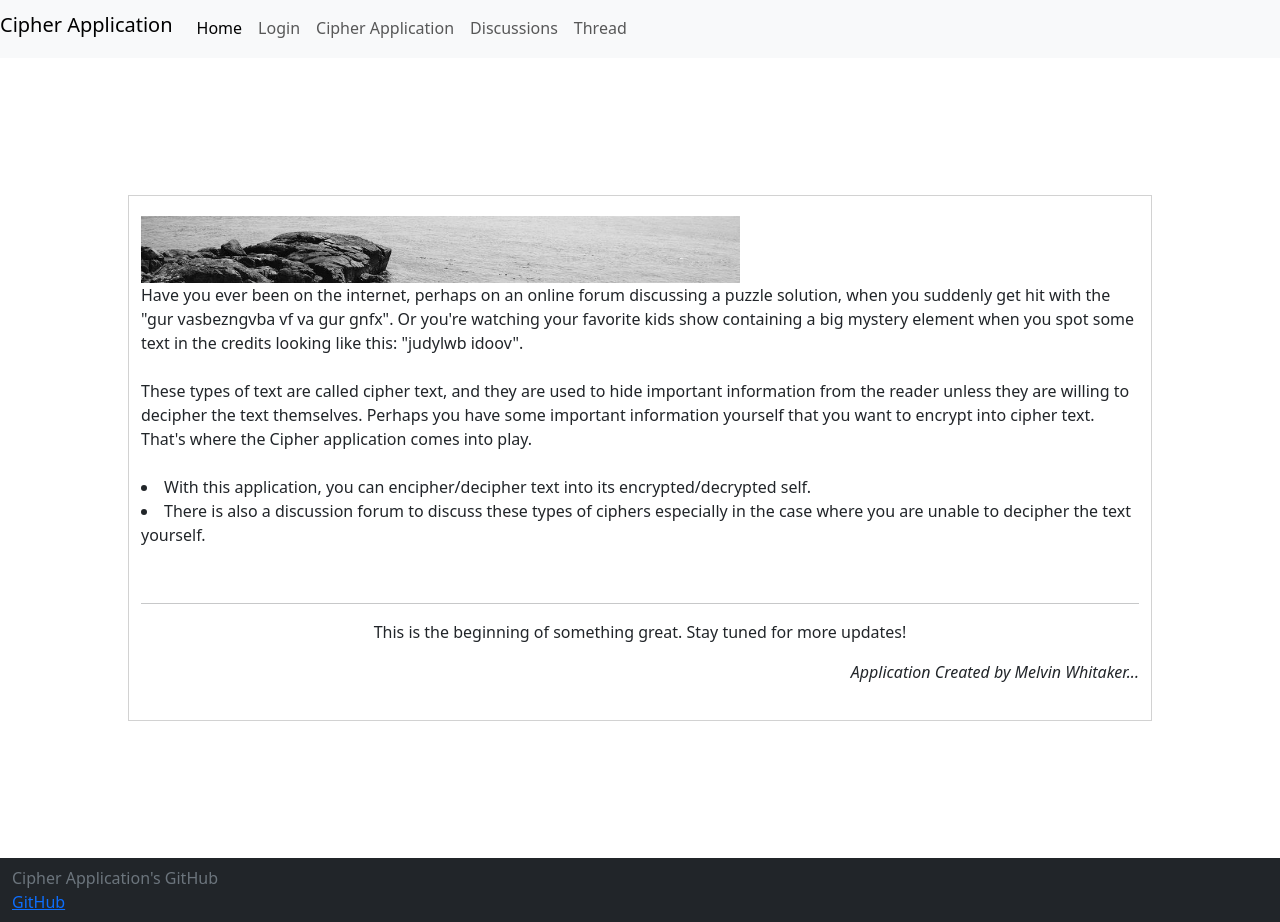
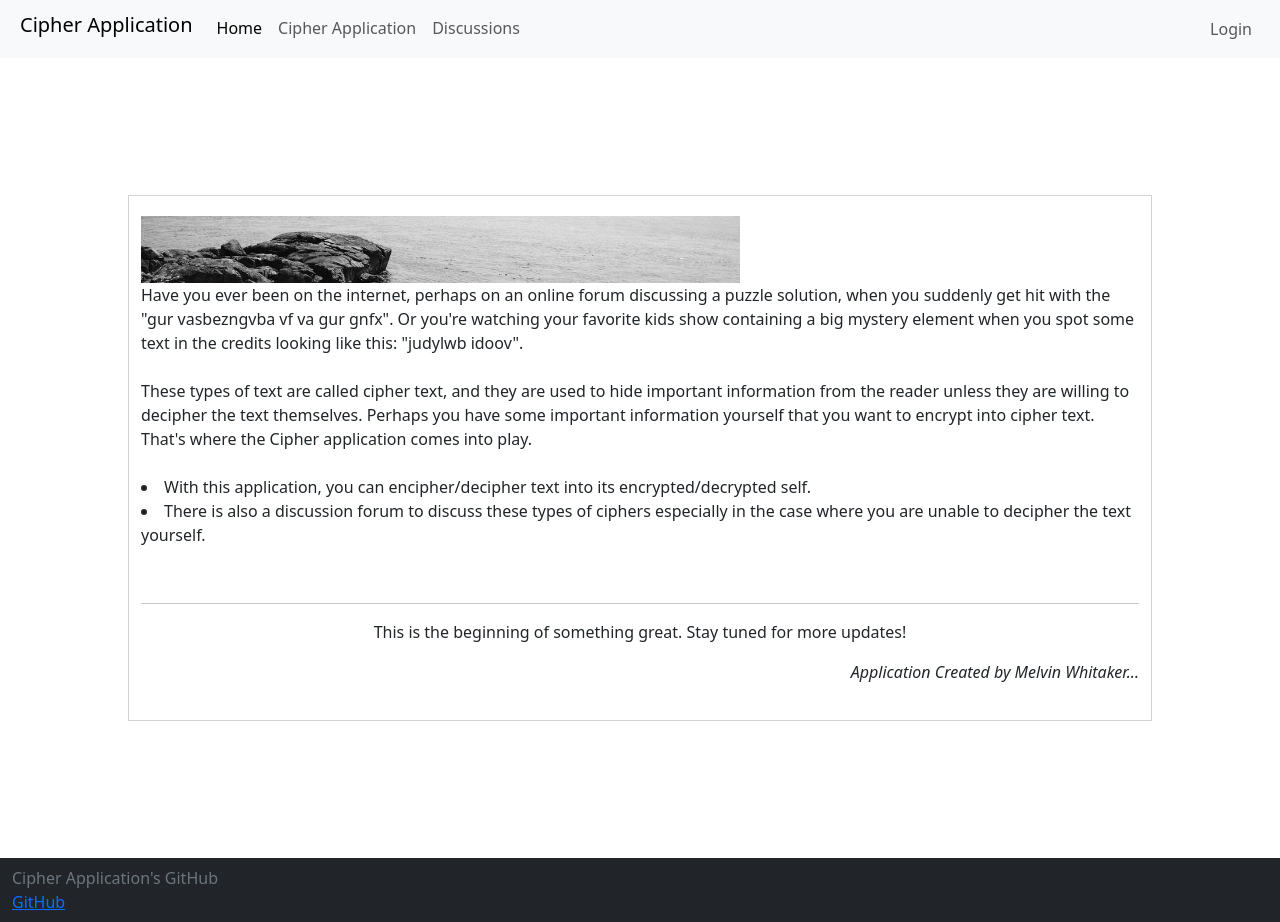
Before and after one commit to Maillman/startup, a React (Vite) app in the folder public/: page / in a window 1280 px wide. Built offline with nearby package versions, Linux system fonts and the light colour scheme.

Commit message:
Modified Navbar.

```diff
--- a/public/src/app.jsx
+++ b/public/src/app.jsx
@@ -19,15 +19,16 @@ export default function App() {
     return (
         <BrowserRouter>
         <header>
-            <nav className="navbar navbar-expand-sm bg-light">
-                <ul className="navbar-nav">
+            <nav className="navbar navbar-expand-sm bg-light" style={{paddingInline: "20px"}}>
+                <ul className="navbar-nav me-auto">
                     <h1 className="navbar-brand">Cipher Application</h1>
                     <li className="nav-item"><NavLink className="nav-link" to='/'>Home</NavLink></li>
+                    <li className="nav-item"><NavLink className="nav-link" to='/application'>Cipher Application</NavLink></li>
+                    <li className="nav-item"><NavLink className="nav-link" to='/discussion'>Discussions</NavLink></li>
+                </ul>
+                <ul className="navbar-nav">
                     {authState === AuthState.Authenticated ? <li className="nav-item"><NavLink className="nav-link" to='/login' onClick={() => setLogout(true)}>Logout</NavLink></li> : null}
                     {authState === AuthState.Unauthenticated ? <li className="nav-item"><NavLink className="nav-link" to='/login'>Login</NavLink></li> : null}
-                    <li className="nav-item"><NavLink className="nav-link" to='/application'>Cipher Application</NavLink></li>
-                    <li className="nav-item"><NavLink className="nav-link" to='/discussion'>Discussions</NavLink></li>
-                    <li className="nav-item"><NavLink className="nav-link" to='/thread'>Thread</NavLink></li>
                 </ul>
                 <hr/>
             </nav>
```
